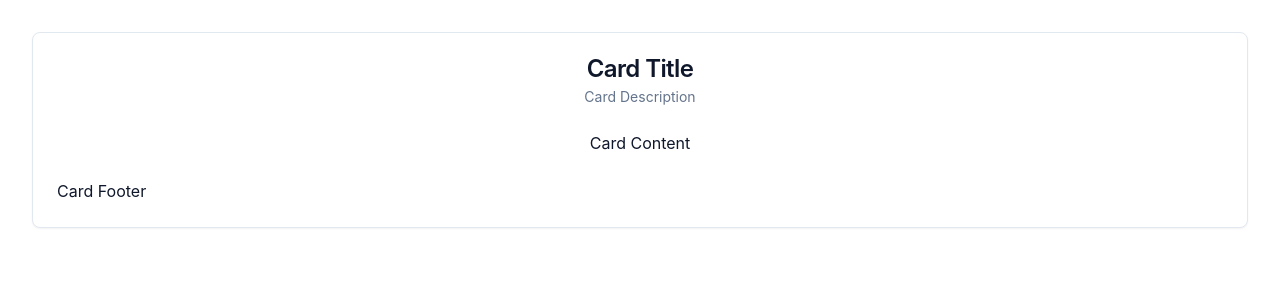
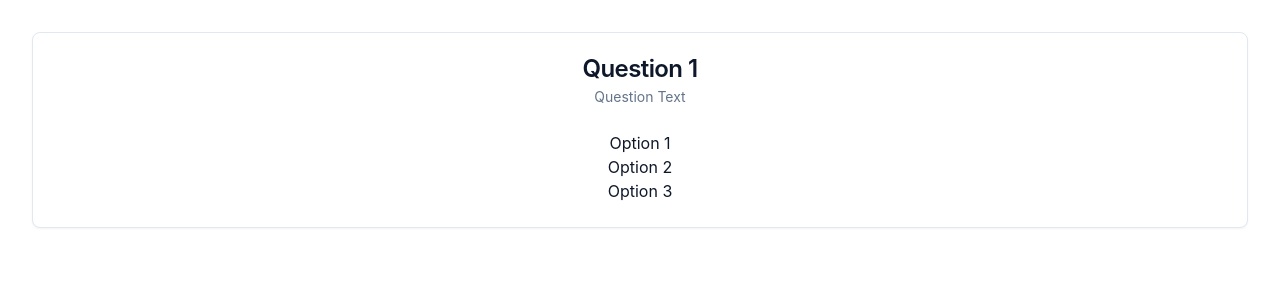
Before and after one commit to emmavharrison/unconscious-bias-app-v2, a React (Vite) app: page / in a window 1280 px wide. Shown: the top 300 px of the page. Built offline with nearby package versions, Linux system fonts and the light colour scheme; what tw-elements would draw is missing.

Commit message:
move out card component and hard code some text

```diff
--- a/src/App.jsx
+++ b/src/App.jsx
@@ -1,7 +1,7 @@
 import { useState } from "react";
 
 import "./App.css";
-import { AlertDialogDemo } from "./components/AlertDialogDemo";
+import { QuestionCard } from "./components/QuestionCard";
 import {
   Card,
   CardContent,
@@ -9,25 +9,12 @@ import {
   CardFooter,
   CardHeader,
   CardTitle,
-} from "@/components/ui/card"
-
+} from "@/components/ui/card";
 
 function App() {
   return (
     <>
-      <Card>
-        <CardHeader>
-          <CardTitle>Card Title</CardTitle>
-          <CardDescription>Card Description</CardDescription>
-        </CardHeader>
-        <CardContent>
-          <p>Card Content</p>
-        </CardContent>
-        <CardFooter>
-          <p>Card Footer</p>
-        </CardFooter>
-      </Card>
-
+      <QuestionCard />
     </>
   );
 }
--- /dev/null
+++ b/src/components/QuestionCard.jsx
@@ -0,0 +1,26 @@
+import {
+  Card,
+  CardContent,
+  CardDescription,
+  CardFooter,
+  CardHeader,
+  CardTitle,
+} from "@/components/ui/card";
+
+export function QuestionCard() {
+  return (
+    <>
+      <Card>
+        <CardHeader>
+          <CardTitle>Question 1</CardTitle>
+          <CardDescription>Question Text</CardDescription>
+        </CardHeader>
+        <CardContent>
+          <p>Option 1</p>
+          <p>Option 2</p>
+          <p>Option 3</p>
+        </CardContent>
+      </Card>
+    </>
+  );
+}
```
